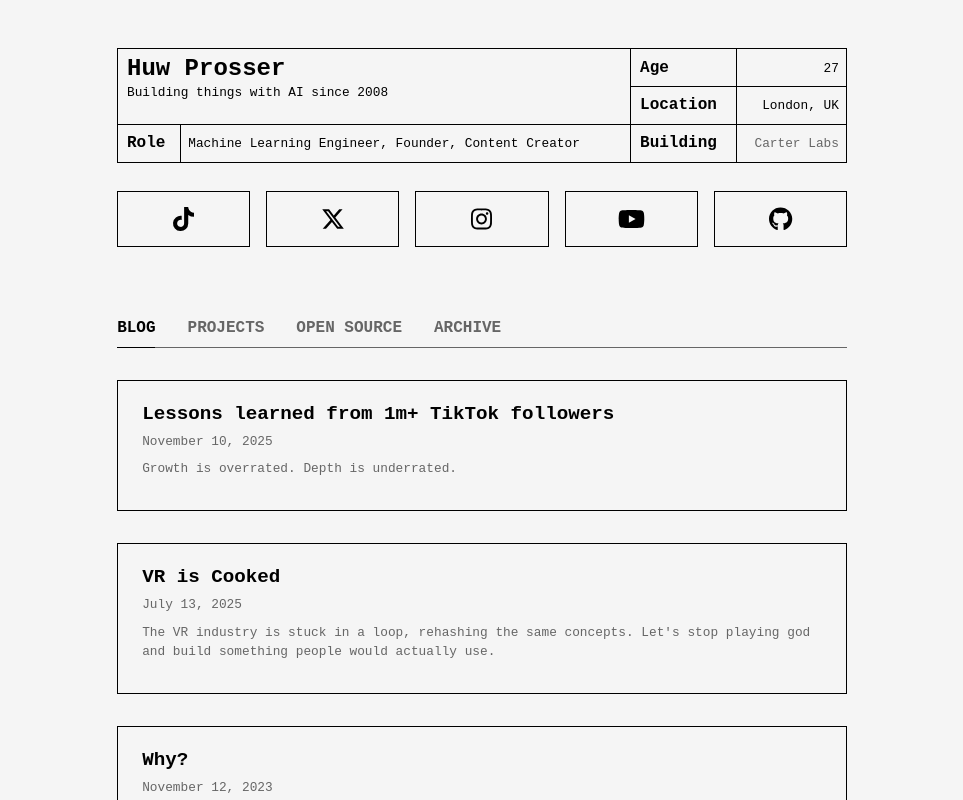
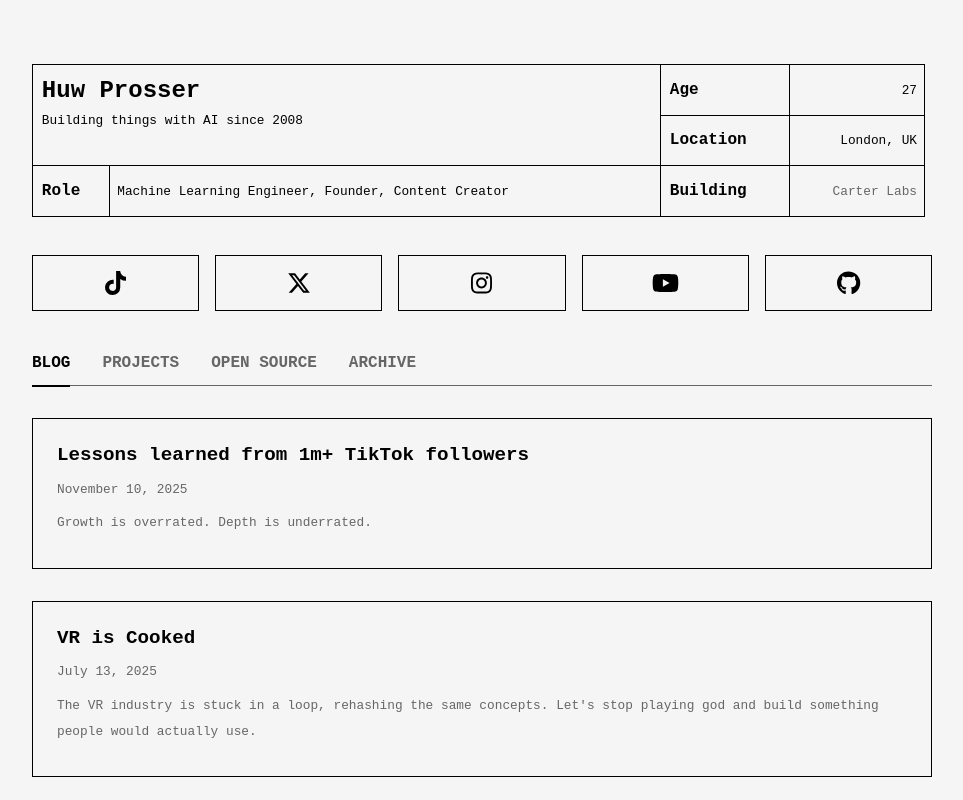
Before and after one commit to huwprosser/huwprosser.github.io, a Next.js app: page / in a window 1280 px wide. Shown: the top 800 px of the page, without its empty margins (158-1121 px from the left). Built offline with nearby package versions, Linux system fonts and the light colour scheme; a web font is replaced by a local one.

Commit message:
improve styles

```diff
--- a/src/app/globals.css
+++ b/src/app/globals.css
@@ -6,7 +6,7 @@
 /* Base styles */
 :root {
     --font-family: "JetBrains Mono", monospace;
-    --line-height: 1.2rem;
+    --line-height: 1.6rem;
     --border-thickness: 1.5px;
     --text-color: #000;
     --text-color-alt: #666;
@@ -57,12 +57,12 @@ body {
     position: relative;
     width: 100%;
     margin: 0;
-    padding: var(--line-height) 2ch;
-    max-width: calc(min(80ch, round(down, 100%, 1ch)));
+    padding: var(--line-height) 0px;
+    max-width: 900px;
     line-height: var(--line-height);
     overflow-x: hidden;
 }
-
+/*// calc(min(80ch, round(down, 100%, 1ch)));*/
 .header h1 {
     margin: 0;
 }
@@ -227,7 +227,7 @@ a {
 
 .social-grid {
     display: grid;
-    grid-template-columns: repeat(auto-fill, minmax(130px, 1fr));
+    grid-template-columns: repeat(auto-fill, minmax(137px, 1fr));
     gap: 1rem;
     margin: 2rem 0;
 }
@@ -315,9 +315,9 @@ a {
 
 /* Post page styles */
 .post-container {
-    max-width: 700px;
+    max-width: 1100px;
     margin: 0 auto;
-    padding: 2rem 1rem;
+    padding: 2rem 16px;
 }
 
 .post-header {
@@ -434,7 +434,6 @@ a {
 /* Tab styles */
 .tabs-container {
     width: 100%;
-    margin-top: 2rem;
 }
 
 .tabs-header {
```
